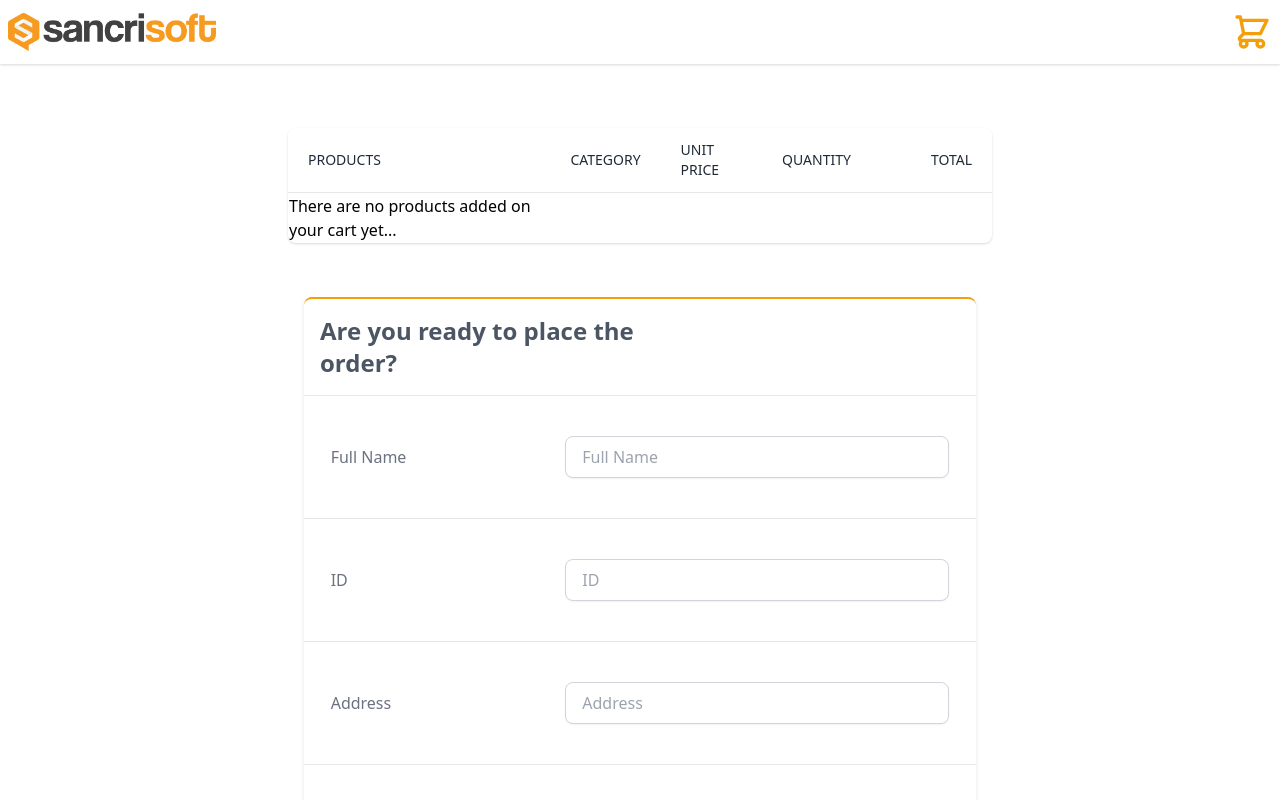
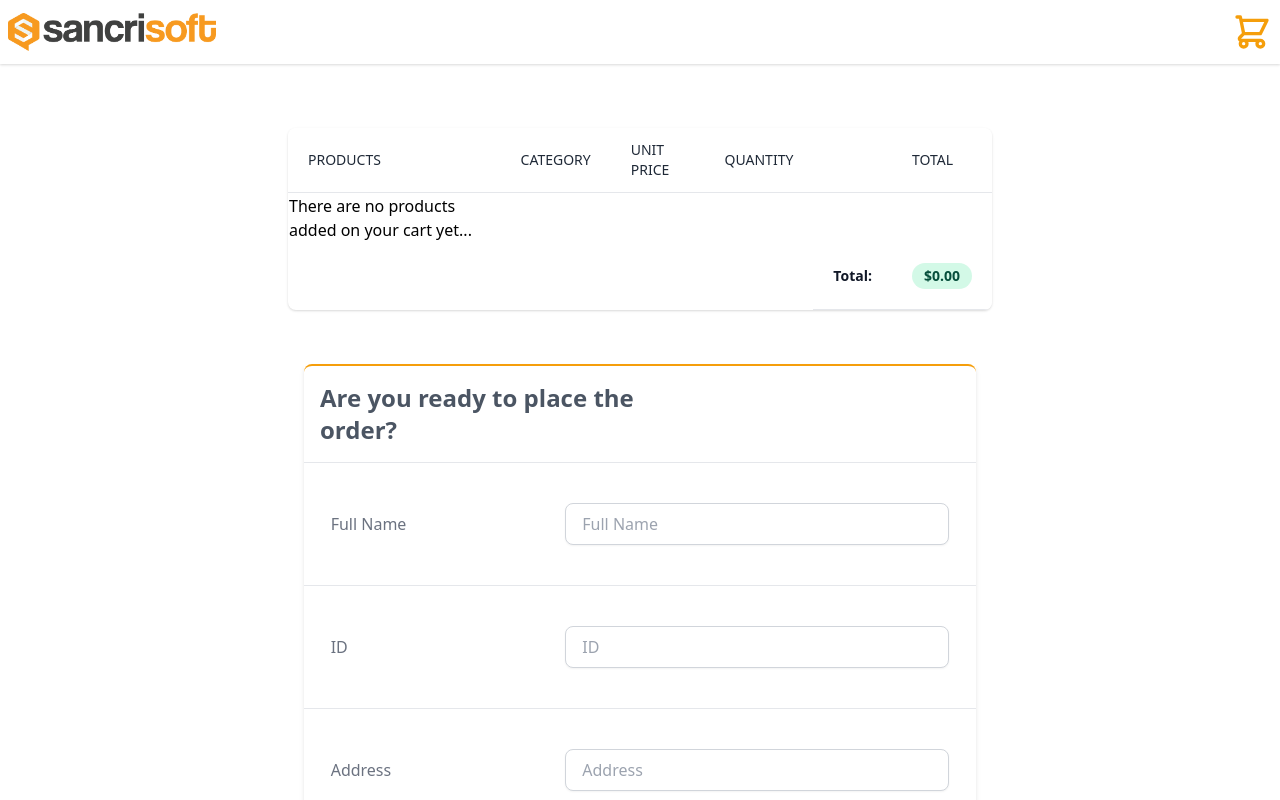
Before and after one commit to LeonidasGangsta/sancrisoft-project, a React (Create React App) app in the folder client/: page /my-cart in a window 1280 px wide. Shown: the top 800 px of the page. Built offline with nearby package versions, Linux system fonts and the light colour scheme.

Commit message:
Total and cart badge added!

```diff
--- a/client/src/components/MyCart.jsx
+++ b/client/src/components/MyCart.jsx
@@ -1,6 +1,6 @@
 import { useDispatch, useSelector } from "react-redux";
 import { DeleteIcon, LeftArrow, RightArrow } from "../Icons/Icons";
-import { removeProduct } from "../actions";
+import { decrementQuantity, incrementQuantity, removeProduct } from "../actions";
 
 const MyCart = () => {
 
@@ -9,6 +9,10 @@ const MyCart = () => {
 
     const removeHandler = (id) => {
         dispatch(removeProduct(id))
+    }
+
+    const decrementHandler = (id) => {
+        dispatch(decrementQuantity(id))
     }
 
     const columnsHeaders = ['Products', 'Category', 'Unit Price', 'Quantity', '', 'Total'];
@@ -47,11 +51,25 @@ const MyCart = () => {
                                             </p>
                                         </td>
                                         <td className="tableData">
-                                            <p>
-                                                {quantity}
-                                            </p>
+                                            <div className='flex justify-around'>
+                                                <button
+                                                className='shadow px-1 rounded-lg w-5 bg-blue-500 font-bold text-white hover:bg-blue-600'
+                                                onClick={quantity !== 1 ? () => decrementHandler(id) : () => removeHandler(id)}
+                                                >
+                                                    -
+                                                </button>
+                                                <p>
+                                                    {quantity}
+                                                </p>
+                                                <button
+                                                className='shadow px-1 rounded-lg w-5 bg-blue-500 font-bold text-white hover:bg-blue-600'
+                                                onClick={() => dispatch(incrementQuantity(id))}
+                                                >
+                                                    +
+                                                </button>
+                                            </div>
                                         </td>
-                                        <td className='w-5'>
+                                        <td className='tableData'>
                                             <button onClick={() => removeHandler(id)}>
                                                 <DeleteIcon classNameProp='h-5 w-5'/>
                                             </button>
@@ -68,6 +86,26 @@ const MyCart = () => {
                                     </tr>
                                 ) : <tr><td>There are no products added on your cart yet...</td></tr>}
                             </tbody>
+                            <tfoot>
+                                <tr>
+                                    <td/>
+                                    <td/>
+                                    <td/>
+                                    <td/>
+                                    <td className='tableData font-bold'>
+                                        <p>Total: </p>
+                                    </td>
+                                    <td className='px-5 py-5 border-b border-gray-200 bg-white text-sm'>
+                                        <span className='relative inline-block px-3 py-1 font-semibold text-green-900 leading-tight'>
+                                            <span aria-hidden="true" className="absolute inset-0 bg-green-200 opacity-50 rounded-full">
+                                            </span>
+                                            <span className='relative'>
+                                                ${myCart.total.toFixed(2)}
+                                            </span>
+                                        </span>
+                                    </td>
+                                </tr>
+                            </tfoot>
                         </table>
                         {myCart.products.length > 10 ?
                             <div className="px-5 bg-white py-5 flex flex-col xs:flex-row items-center xs:justify-between">
--- a/client/src/components/Nav.jsx
+++ b/client/src/components/Nav.jsx
@@ -1,10 +1,14 @@
 import { shoppingCartLogo as MyCartIcon } from "../Icons/logo.jsx"
 import sancrisoftLogo from "../Icons/logoSancrisoft.png"
+import { useSelector } from "react-redux";
 
 //Links
 import { Link } from 'react-router-dom';
 
 const NavHeader = () => {
+
+    const myCart = useSelector(state => state.myCart)
+
     return (
         <nav className='navBar'>
             {/* Change buttons for React Links and take to Main and myCart component */}
@@ -12,6 +16,11 @@ const NavHeader = () => {
                 <img src={sancrisoftLogo} alt=""/>
             </Link>
             <Link to='/my-cart' id='cart-with-bubble'>
+                {myCart.products.length ?
+                    <span className="absolute top-1 right-0 bg-red-600 text-white text-xs font-bold px-2 py-1 rounded-full">
+                        {myCart.products.length}
+                    </span> : null
+                }
                 <MyCartIcon classNameProp='myCartIcon'/>
             </Link>
         </nav>
--- a/client/src/reducer/myCartReducer.js
+++ b/client/src/reducer/myCartReducer.js
@@ -22,7 +22,7 @@ const myCartReducer = (state = initialState, { type, payload }) => {
             const productToRemove = state.products.find(product => product.id === payload)
             const subtotal = productToRemove.quantity * productToRemove.product_price
             return {
-                total: subtotal,
+                total: state.total - subtotal,
                 products: state.products.filter(product => product.id !== payload),
             }
 
@@ -34,12 +34,13 @@ const myCartReducer = (state = initialState, { type, payload }) => {
             }
 
         case 'DECREMENT_QUANTITY':
+            const productPrice = state.products.find(product => product.id === payload).product_price;
             //Payload: ID of the product
             return {
                 products: state.products.map(product => {
                     return product.id === payload ? {...product, quantity: product.quantity - 1} : product
                 }),
-                total: state.total - state.products.find(product => product.id === payload).product_price
+                total: state.total - productPrice
             }
 
         case 'EMPTY_CART':
```
Also changed, not shown: 1 other file (tests, documents, lock files or other folders).
